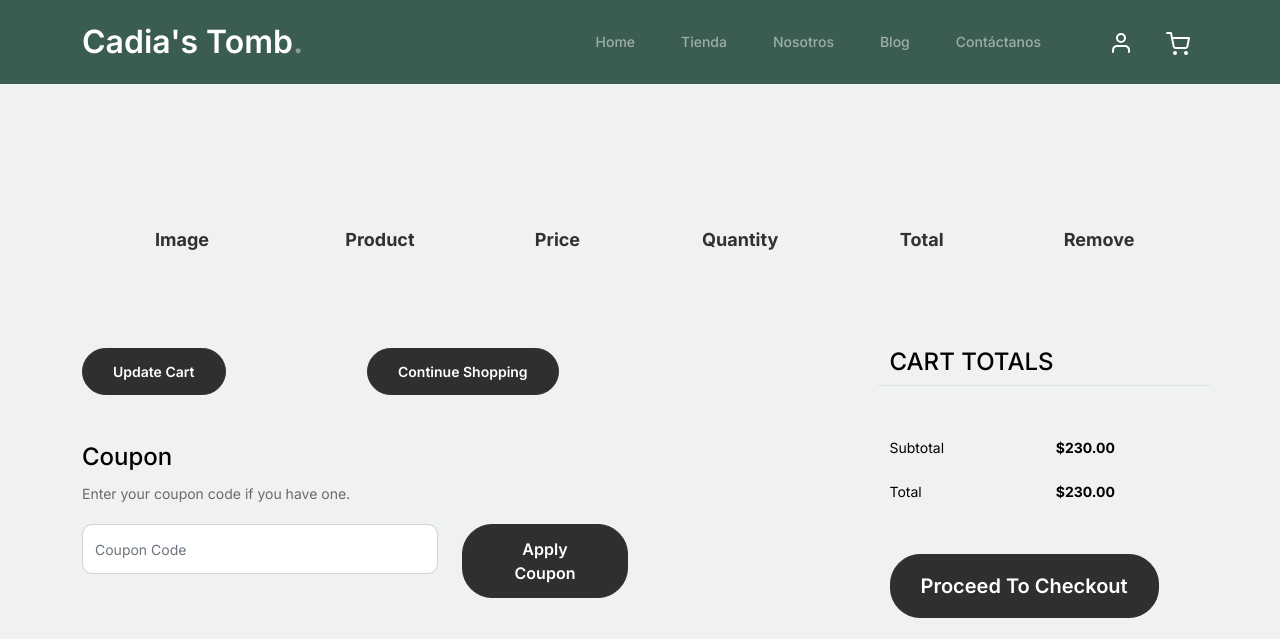
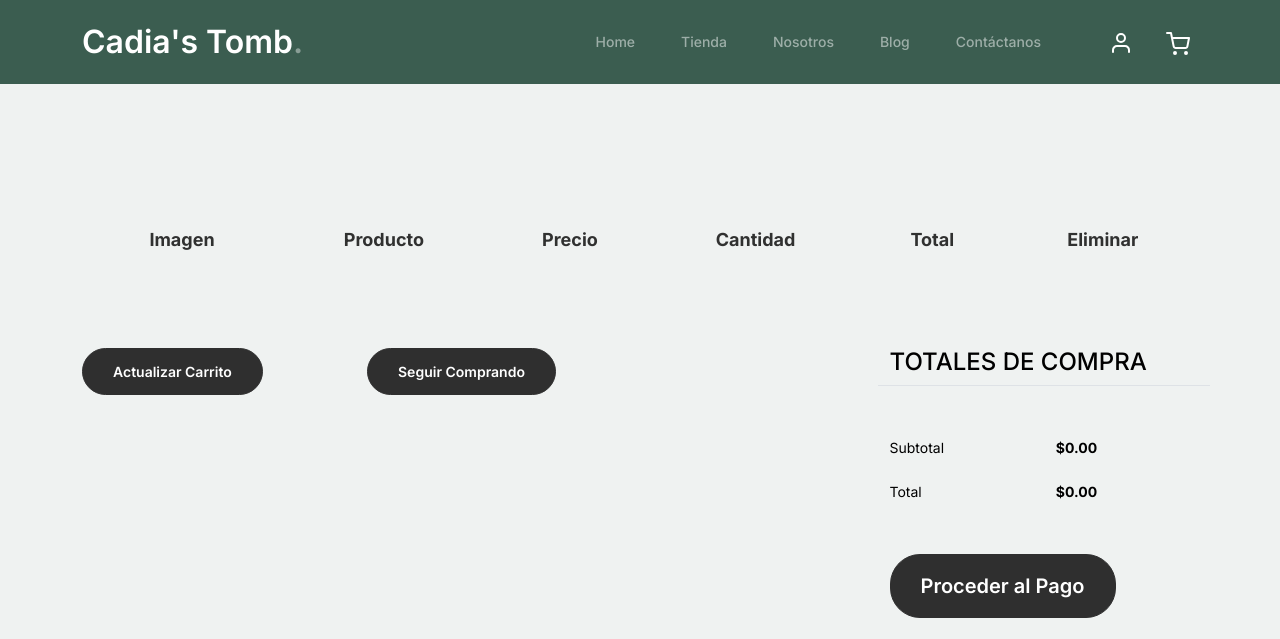
Before and after one commit to Niels-Bored/Cadias-Tomb-Shop, a Django app: page /cart/ in a window 1280 px wide. Shown: the top 639 px of the page. Run offline with Django 4.2, Linux system fonts and the light colour scheme; lists and menus that the app fills with data are empty; some libraries are stand-ins or nearby versions.

Commit message:
fix(cart): update totals

```diff
--- a/shop/static/js/cart.js
+++ b/shop/static/js/cart.js
@@ -12,8 +12,16 @@ function actualizarContadorCarrito() {
 // Ejecutar la función al cargar la página
 document.addEventListener("DOMContentLoaded", actualizarContadorCarrito);
 
+function actualizarTotales() {
+    const carrito = JSON.parse(localStorage.getItem("carrito")) || [];
+    let subtotal = carrito.reduce((sum, prod) => sum + (prod.precio * prod.cantidad), 0);
+
+    document.getElementById("subtotal").textContent = `$${subtotal.toFixed(2)}`;
+    document.getElementById("total").textContent = `$${subtotal.toFixed(2)}`; // Puedes agregar impuestos si es necesario
+}
 
 document.addEventListener("DOMContentLoaded", function () {
+    actualizarTotales(); // Actualizar al cargar la página
     const carrito = JSON.parse(localStorage.getItem("carrito")) || [];
     const tbody = document.getElementById("carrito-body");
 
@@ -47,8 +55,6 @@ document.addEventListener("DOMContentLoaded", function () {
 
     // Agregar eventos a los botones de aumentar, disminuir y eliminar
     tbody.addEventListener("click", function (event) {
-      const csrfToken = document.querySelector('meta[name="csrf-token"]').getAttribute("content");
-
       const index = event.target.dataset.index;
       let recargar = false
       if (event.target.classList.contains("increase")) {
@@ -78,6 +84,7 @@ document.addEventListener("DOMContentLoaded", function () {
       if(recargar){
         localStorage.setItem("carrito", JSON.stringify(carrito));
         location.reload();
+        actualizarTotales(); // Actualizar al cargar la página
       }
     });
   });
--- a/shop/templates/cart.html
+++ b/shop/templates/cart.html
@@ -94,12 +94,12 @@
                     <table class="table">
                       <thead>
                         <tr>
-                          <th class="product-thumbnail">Image</th>
-                          <th class="product-name">Product</th>
-                          <th class="product-price">Price</th>
-                          <th class="product-quantity">Quantity</th>
+                          <th class="product-thumbnail">Imagen</th>
+                          <th class="product-name">Producto</th>
+                          <th class="product-price">Precio</th>
+                          <th class="product-quantity">Cantidad</th>
                           <th class="product-total">Total</th>
-                          <th class="product-remove">Remove</th>
+                          <th class="product-remove">Eliminar</th>
                         </tr>
                       </thead>
                       <tbody id="carrito-body">
@@ -161,13 +161,13 @@
                 <div class="col-md-6">
                   <div class="row mb-5">
                     <div class="col-md-6 mb-3 mb-md-0">
-                      <button onclick="location.reload()" class="btn btn-black btn-sm btn-block">Update Cart</button>
+                      <button onclick="actualizarTotales()" class="btn btn-black btn-sm btn-block">Actualizar Carrito</button>
                     </div>
                     <div class="col-md-6">
-                      <a href="{% url 'shop' %}"><button class="btn btn-outline-black btn-sm btn-block">Continue Shopping</button></a>
+                      <a href="{% url 'shop' %}"><button class="btn btn-outline-black btn-sm btn-block">Seguir Comprando</button></a>
                     </div>
                   </div>
-                  <div class="row">
+                  <!-- <div class="row">
                     <div class="col-md-12">
                       <label class="text-black h4" for="coupon">Coupon</label>
                       <p>Enter your coupon code if you have one.</p>
@@ -178,14 +178,15 @@
                     <div class="col-md-4">
                       <button class="btn btn-black">Apply Coupon</button>
                     </div>
-                  </div>
+                  </div> -->
                 </div>
+
                 <div class="col-md-6 pl-5">
                   <div class="row justify-content-end">
                     <div class="col-md-7">
                       <div class="row">
                         <div class="col-md-12 text-right border-bottom mb-5">
-                          <h3 class="text-black h4 text-uppercase">Cart Totals</h3>
+                          <h3 class="text-black h4 text-uppercase">Totales de Compra</h3>
                         </div>
                       </div>
                       <div class="row mb-3">
@@ -193,7 +194,7 @@
                           <span class="text-black">Subtotal</span>
                         </div>
                         <div class="col-md-6 text-right">
-                          <strong class="text-black">$230.00</strong>
+                          <strong class="text-black" id="subtotal">$0.00</strong>
                         </div>
                       </div>
                       <div class="row mb-5">
@@ -201,18 +202,19 @@
                           <span class="text-black">Total</span>
                         </div>
                         <div class="col-md-6 text-right">
-                          <strong class="text-black">$230.00</strong>
+                          <strong class="text-black" id="total">$0.00</strong>
                         </div>
                       </div>
 
                       <div class="row">
                         <div class="col-md-12">
-                          <button class="btn btn-black btn-lg py-3 btn-block" onclick="window.location='checkout.html'">Proceed To Checkout</button>
+                          <a href="{% url 'checkout' %}"><button class="btn btn-black btn-lg py-3 btn-block">Proceder al Pago</button></a>
                         </div>
                       </div>
                     </div>
                   </div>
                 </div>
+
               </div>
             </div>
           </div>
--- a/shop/templates/checkout.html
+++ b/shop/templates/checkout.html
@@ -66,7 +66,7 @@
 		<!-- End Header/Navigation -->
 
 		<!-- Start Hero Section -->
-			<div class="hero">
+			<!-- <div class="hero">
 				<div class="container">
 					<div class="row justify-content-between">
 						<div class="col-lg-5">
@@ -79,7 +79,7 @@
 						</div>
 					</div>
 				</div>
-			</div>
+			</div> -->
 		<!-- End Hero Section -->
 
 		<div class="untree_co-section">
```
